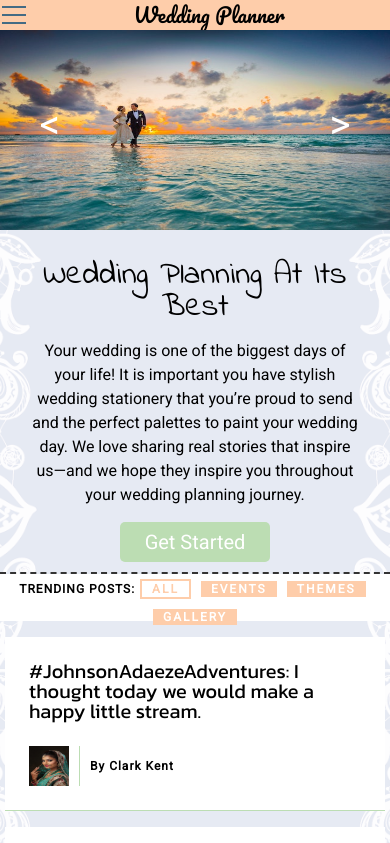
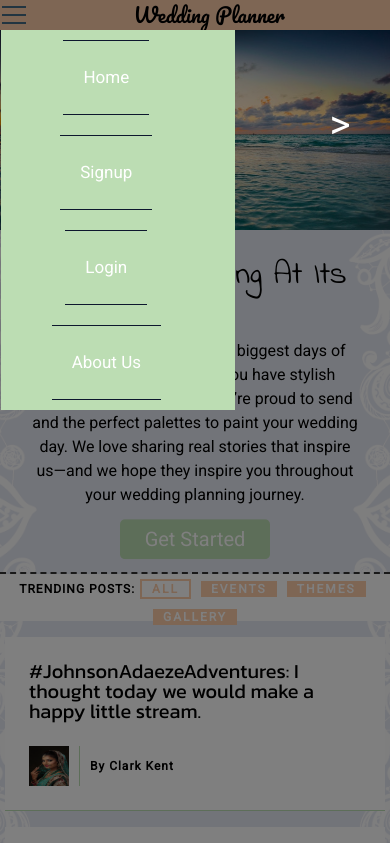
Before and after one commit to wedding-planner-build-week/Wedding-Planner-UI-Pascal, a website: page index.html in a window 390 px wide. Both pictures are taken after a click on the element 14 px from the left and 15 px from the top of the page. Shown: the top 843 px of the page. Drawn offline with nearby package versions, Linux system fonts and the light colour scheme.

Commit message:
bugfix(refactor) fix bug on side drawer add animate.css cdn and class animate button and cards

```diff
--- a/components/Home/Home.less
+++ b/components/Home/Home.less
@@ -9,7 +9,7 @@
     background: rgba(0, 0, 0, 0.5);
 }
 
-.open{
+.shade{
     display: block;
 }
 
--- a/components/Nav/Navigation.js
+++ b/components/Nav/Navigation.js
@@ -4,30 +4,32 @@
 */
 const backdrop = document.querySelector('.backdrop');
 const burgerButton = document.querySelector('.burger');
-// const mobileNav = document.querySelector('.mobile-nav');
+const mobileNav = document.querySelector('.mobile-nav');
 
 
 const backDrop = () => {
-  backdrop.classList.remove('open');
+  backdrop.classList.remove('shade');
 };
-// eslint-disable-next-line no-undef
-const pascal = TweenMax.fromTo('.mobile-nav', 0.8, { x: -0, display: 'block', reversed: true }, { x: -500, display: 'none' });
 const mobileButton = () => {
-  // eslint-disable-next-line no-unused-expressions
-  pascal.reversed() && backdrop.classList.add('open') ? pascal.play() : pascal.reverse();
+  mobileNav.classList.add('open');
+  backdrop.classList.add('shade');
 };
 const removeBackDrop = () => {
-  pascal.play();
+  mobileNav.classList.remove('open');
   backDrop();
 };
 
 const animate = () => {
-  burgerButton.addEventListener('click', () => mobileButton());
-  backdrop.addEventListener('click', () => removeBackDrop());
+  burgerButton.addEventListener('click', mobileButton);
+  backdrop.addEventListener('click', removeBackDrop);
 };
 
-burgerButton.addEventListener('click', () => {
-  animate();
-  backdrop.removeEventListener('click', removeBackDrop);
-  burgerButton.removeEventListener('click', mobileButton);
+animate();
+
+/**
+ * Animation
+ */
+const gallery = document.querySelectorAll('div[class*="card"]');
+gallery.forEach((card) => {
+  TweenMax.from(card, 2, { x: 100, ease: Bounce.easeOut });
 });
--- a/components/Nav/Navigation.less
+++ b/components/Nav/Navigation.less
@@ -41,14 +41,19 @@
 /* Mobile Nav */
 
 .mobile-nav {
-    display: none;
+    display: block;
+    max-width: 0px;
+    overflow: hidden;
+    transition: all 0.25s ease-in-out;
     position: fixed;
+    top: 75px;
+    left: 0;
+    width: 350px;
     z-index: 101;
     top: 0;
     left: 0;
     background: #bcddb3;
     width: 60%;
-    /* height: 100vh; */
     margin-top: 3rem;
     .mobile-nav__items {
         width: 90%;
@@ -81,3 +86,8 @@
         }
     }
 }
+
+.open{
+    max-width: 351px;
+    transform: translateX(1px);
+}
--- a/index.html
+++ b/index.html
@@ -8,6 +8,7 @@
     <link rel="icon" href="./favicon.png">
     <link href="https://fonts.googleapis.com/css?family=Indie+Flower|Kanit|Pacifico|Roboto&display=swap" rel="stylesheet">
     <link href="https://maxcdn.bootstrapcdn.com/font-awesome/4.6.3/css/font-awesome.min.css" rel="stylesheet" integrity="sha384-T8Gy5hrqNKT+hzMclPo118YTQO6cYprQmhrYwIiQ/3axmI1hQomh7Ud2hPOy8SP1" crossorigin="anonymous">
+    <link rel="stylesheet" href="https://cdnjs.cloudflare.com/ajax/libs/animate.css/3.7.0/animate.min.css">
     <link rel="stylesheet" href="css/index.css">
     <script defer src="./components/Nav/Navigation.js"></script>
     <script defer src="./components/Carousel/Carousel.js"></script>
@@ -72,7 +73,7 @@
                                  inspire you throughout your wedding planning journey.</p>
                         </section>
 
-                    <div class="btn">
+                    <div class="btn animated infinite bounce delay-2s">
                             Get Started
                     </div>
             </section>
```
Also changed, not shown: css/index.css.
